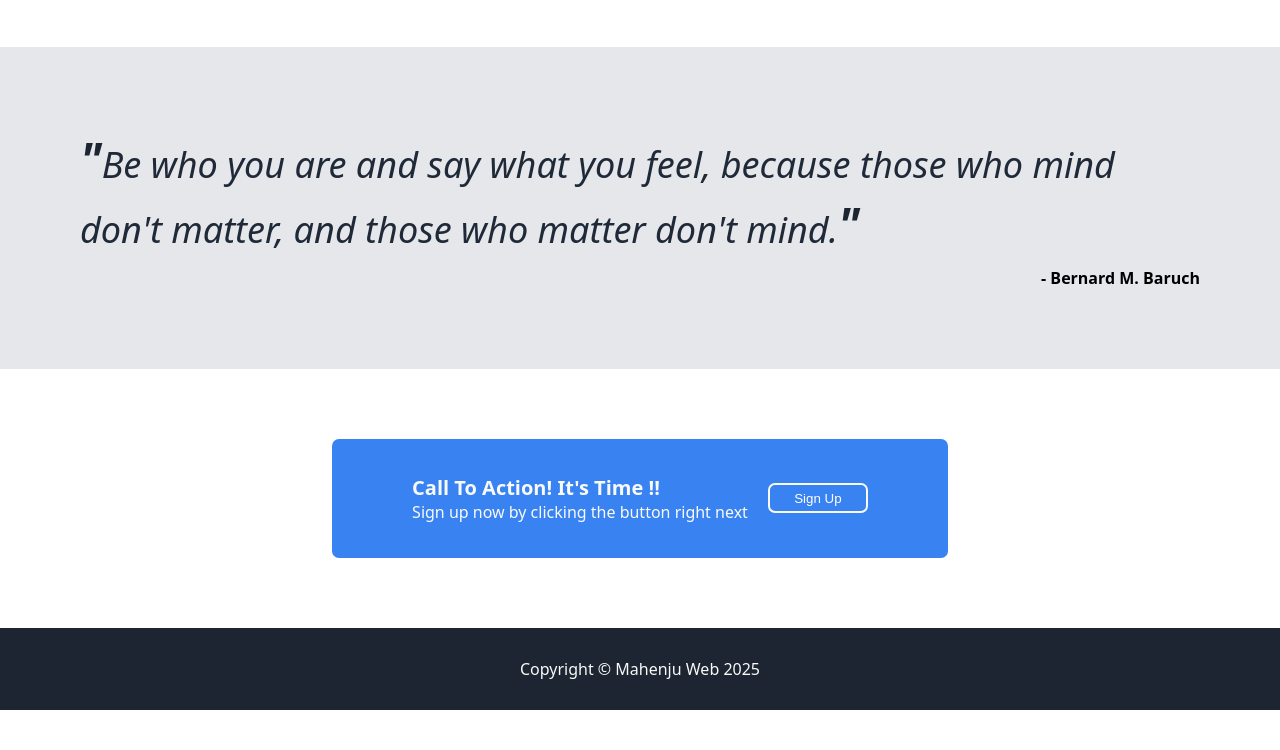
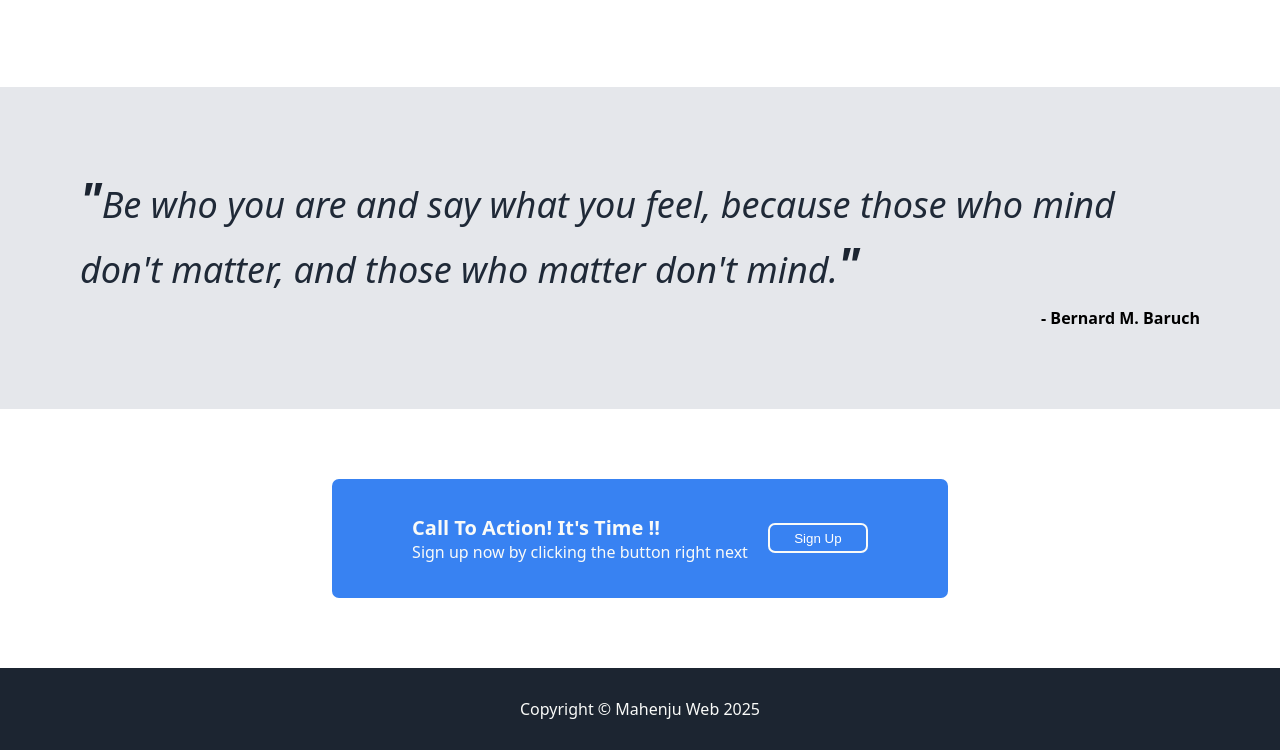
Before and after one commit to aaklonn/landing, a plain HTML site: page index.html in a window 1280 px wide. Shown: the part 778-1528 px from the top of the page. Before the commit the page ends 1488 px from the top, so only its background shows below. Drawn offline with Linux system fonts and the light colour scheme.

Commit message:
Update style.css

```diff
--- a/style.css
+++ b/style.css
@@ -1,3 +1,14 @@
+html,body{
+    margin: 0;
+    padding: 0;
+    font-family: system-ui, -apple-system, BlinkMacSystemFont, 'Segoe UI', Roboto, Oxygen, Ubuntu, Cantarell, 'Open Sans', 'Helvetica Neue', sans-serif;
+overflow-x: hidden;
+display: flex;
+flex-direction: column;
+align-items: center;
+
+
+}
 #box{
  background-color: #1f2937;
  width: 100%;
@@ -92,14 +103,7 @@ li:nth-of-type(1){
     margin-left: auto;
 
 }
-html,body{
-    margin: 0;
-    padding: 0;
-    font-family: system-ui, -apple-system, BlinkMacSystemFont, 'Segoe UI', Roboto, Oxygen, Ubuntu, Cantarell, 'Open Sans', 'Helvetica Neue', sans-serif;
-overflow-x: hidden;
 
-
-}
 .info{
     background-color: white;
 
@@ -225,6 +229,8 @@ footer{
     padding: 30px 250px;
     color: #f9faf8;
     display: flex;
+    flex-shrink: 0;
     flex-wrap: wrap;
     justify-content: center;
+    width: 100%;
 }
```
